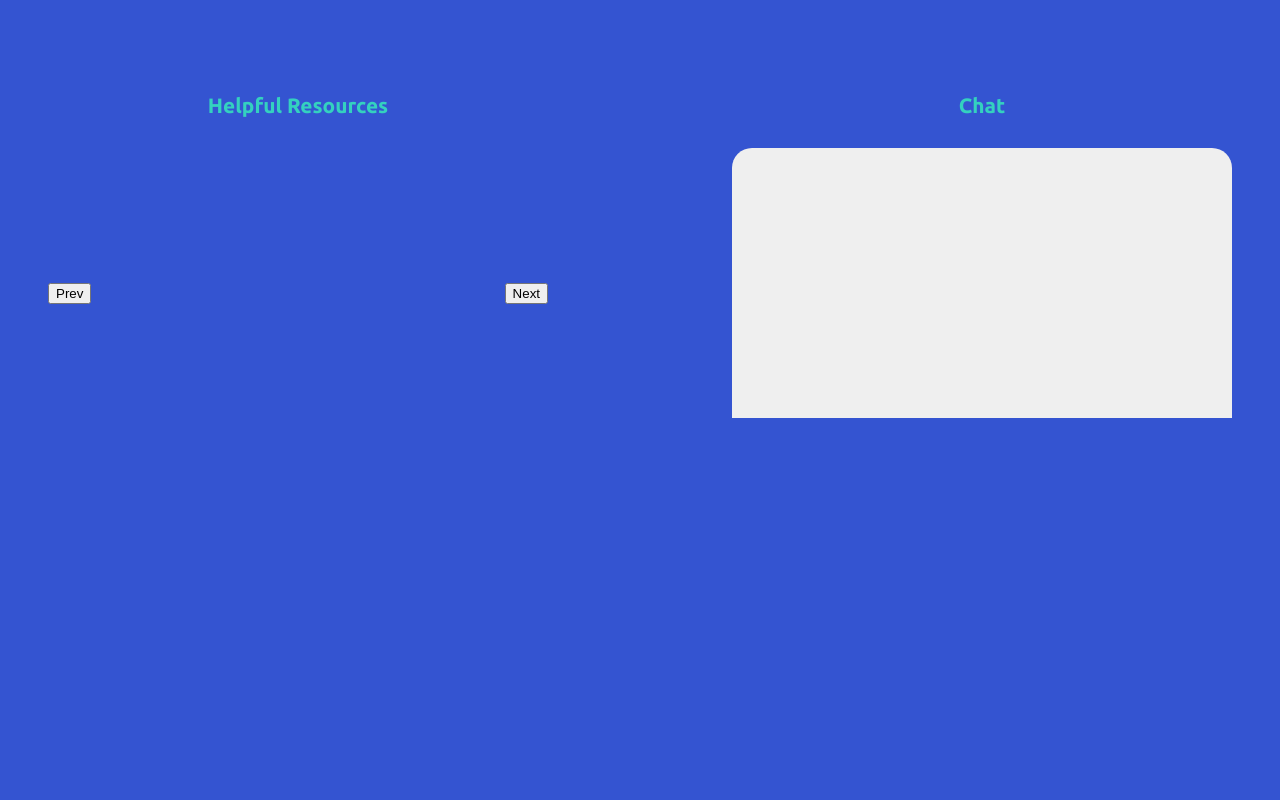
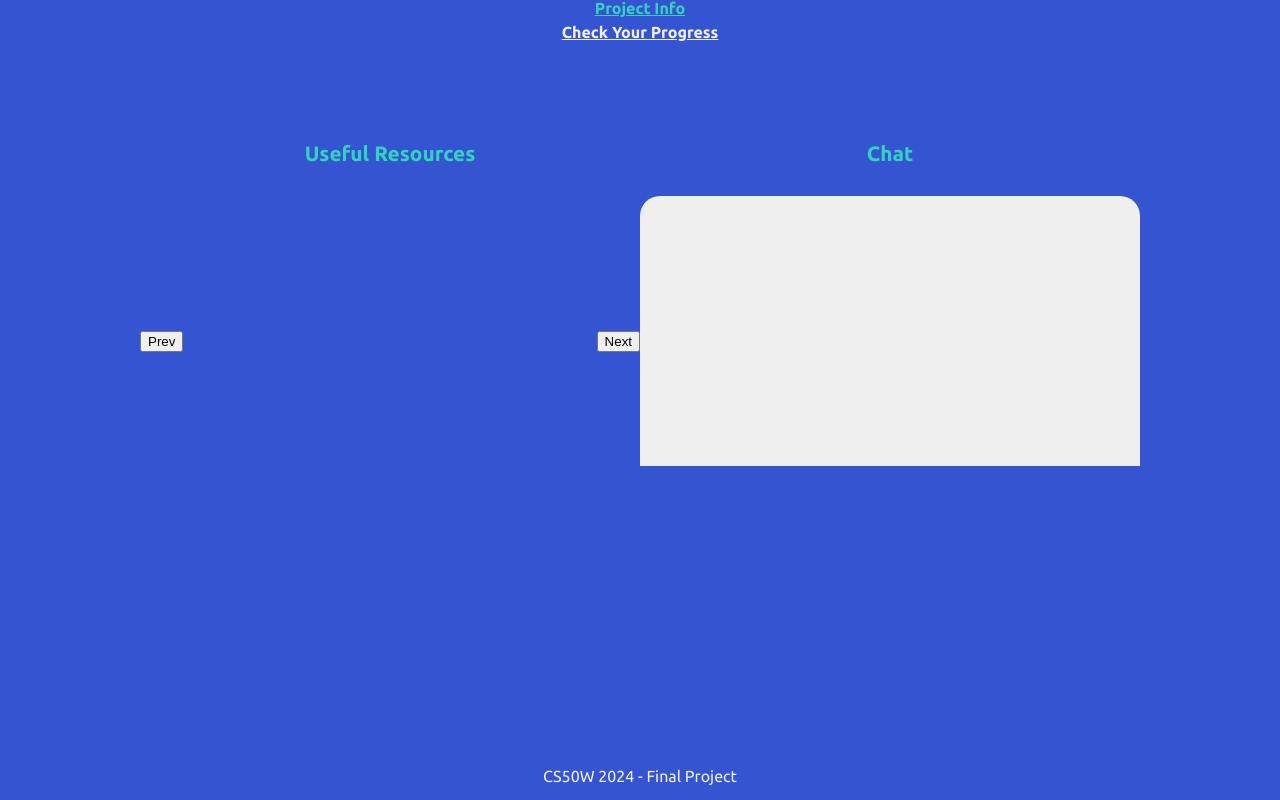
Before and after one commit to JMarques1196/CS50W-Final-Project, a Django app: page /project/2 in a window 1280 px wide. Run offline with Django 5.2, Linux system fonts and the light colour scheme; data comes from the database, SQL or seed files in the repository; both versions use the stored data as it was after the commit; some libraries are stand-ins or nearby versions.

Commit message:
feat: add project link to project model

```diff
--- a/final/models.py
+++ b/final/models.py
@@ -11,6 +11,7 @@
     title = models.CharField(max_length=64)
     body = models.CharField(max_length = 500)
     coverImage = models.CharField(max_length = 500)
+    link = models.CharField(max_length=200)
 
 class Media(models.Model):
     project = models.ForeignKey(Project, max_length=150,  null=True, on_delete=models.CASCADE)
--- a/final/static/final/styles.css
+++ b/final/static/final/styles.css
@@ -101,6 +101,20 @@
     color: #EFEFEF;
 }
 
+.footer{
+        position: absolute;
+        bottom: 0;
+        display: flex;
+        justify-content: center;
+        width: 100%;
+        height: 2rem;
+        font-size: 1rem;
+        font-family: "Ubuntu", sans-serif;
+        font-weight: 400;
+        color: #EFEFEF;
+
+}
+
 .welcome{
 
 }
@@ -153,9 +167,26 @@
 }
 
 /* INDIVIDUAL PROJECT STYLES */
+#project-info{
+    display: grid;
+}
+
+.project-link{
+    font-family: "Ubuntu", sans-serif;
+    font-weight: 600;
+    font-size: 1rem;
+    margin-bottom: 0.5rem;
+    color: #EFEFEF;
+    transition: all 0.5s ease-in-out;
+    cursor: pointer;
+}
+.project-link:hover{
+    color: #34D1BF;
+}
+
 #project-page{
     display: flex;
-    justify-content: space-between;
+    justify-content: center;
     flex-wrap: wrap;
     margin-top: 6rem;
     margin-left: 3rem;
@@ -198,6 +229,10 @@
     height: 3rem;
     background-color: #EFEFEF;
     transition: all 0.5s ease-in-out;
+    font-family: "Ubuntu", sans-serif;
+    font-weight: 600;
+    font-size: 1rem;
+    align-content: space-around;
 }
 
 .active{
--- a/final/templates/final/project.html
+++ b/final/templates/final/project.html
@@ -7,15 +7,17 @@
     <h1 class="welcome">{{project.title}}</h1>
     <a class="nav-link" href="{% url 'homepage' %}">Go Back</a>
 </div>
+<div id="project-info">
+    <a class="project-link" href="{{project.link}}">Project Info</a>
+    <a class="project-link" href="https://cs50.me/cs50w">Check Your Progress</a>
+</div>
 <div id="project-page" >
     <div class="info-container">
-        <h1 class="title">Helpful Resources</h1>
+        <h1 class="title">Useful Resources</h1>
             <div class="carousel">
                 {% for resource in resources %}
                     <img class="carousel-img" src="{{resource.url}}" alt="">
-                    <div class="carousel-title">
-                        <a href="{{resource.resource}}">{{resource.resourceTitle}}</a>
-                    </div>
+                    <a class="carousel-title" href="{{resource.resource}}">{{resource.resourceTitle}}</a>
                 {% endfor %}
                 <button class="prev">Prev</button>
                 <button class="next">Next</button>
@@ -39,6 +41,9 @@
 
     </div>
 </div>
+<div class="footer">
+    <h1 class="welcome">CS50W 2024 - Final Project</h1>
+</div>
 {% endblock %}
 
 
```
Also changed, not shown: db.sqlite3, final/migrations/0016_project_link.py (added).
